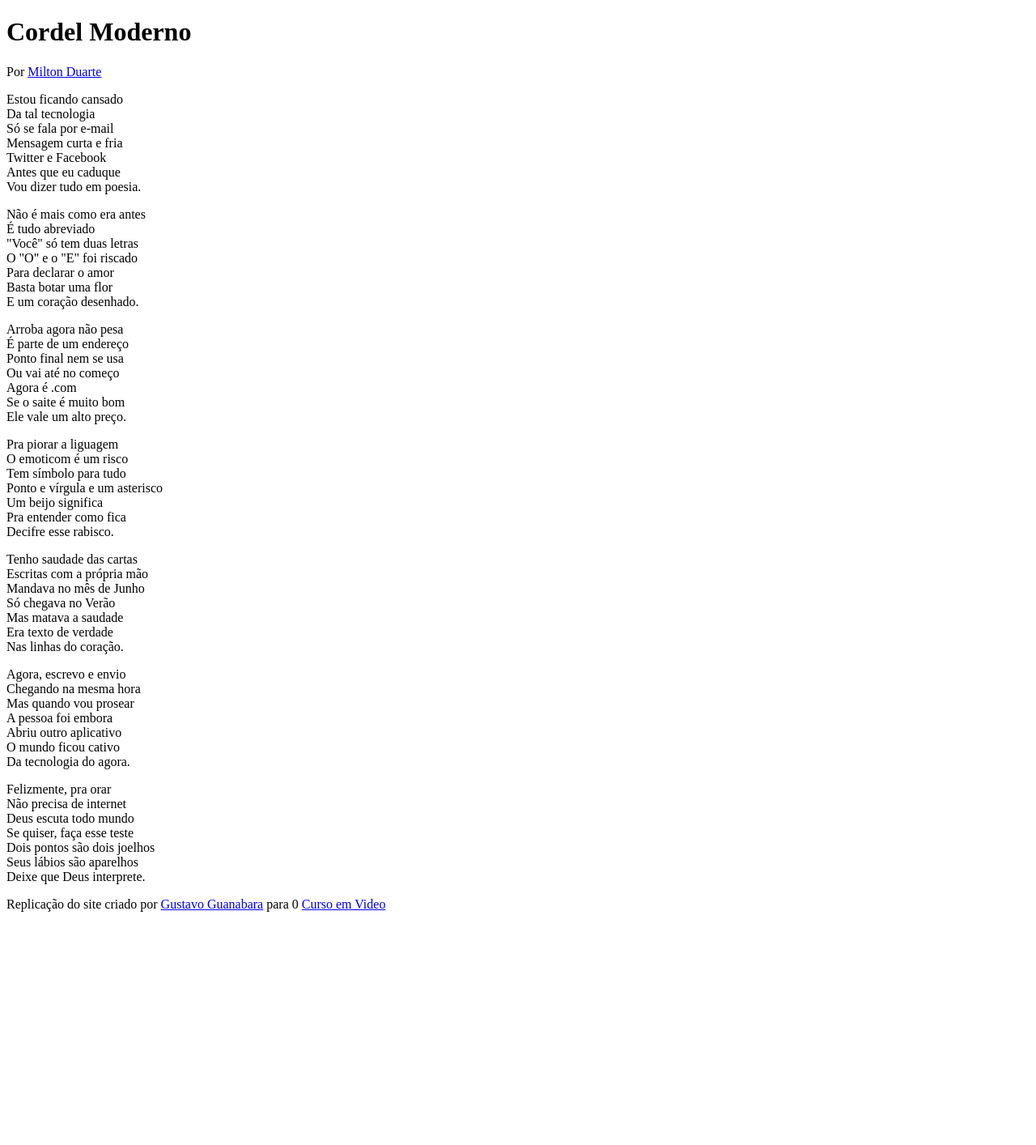
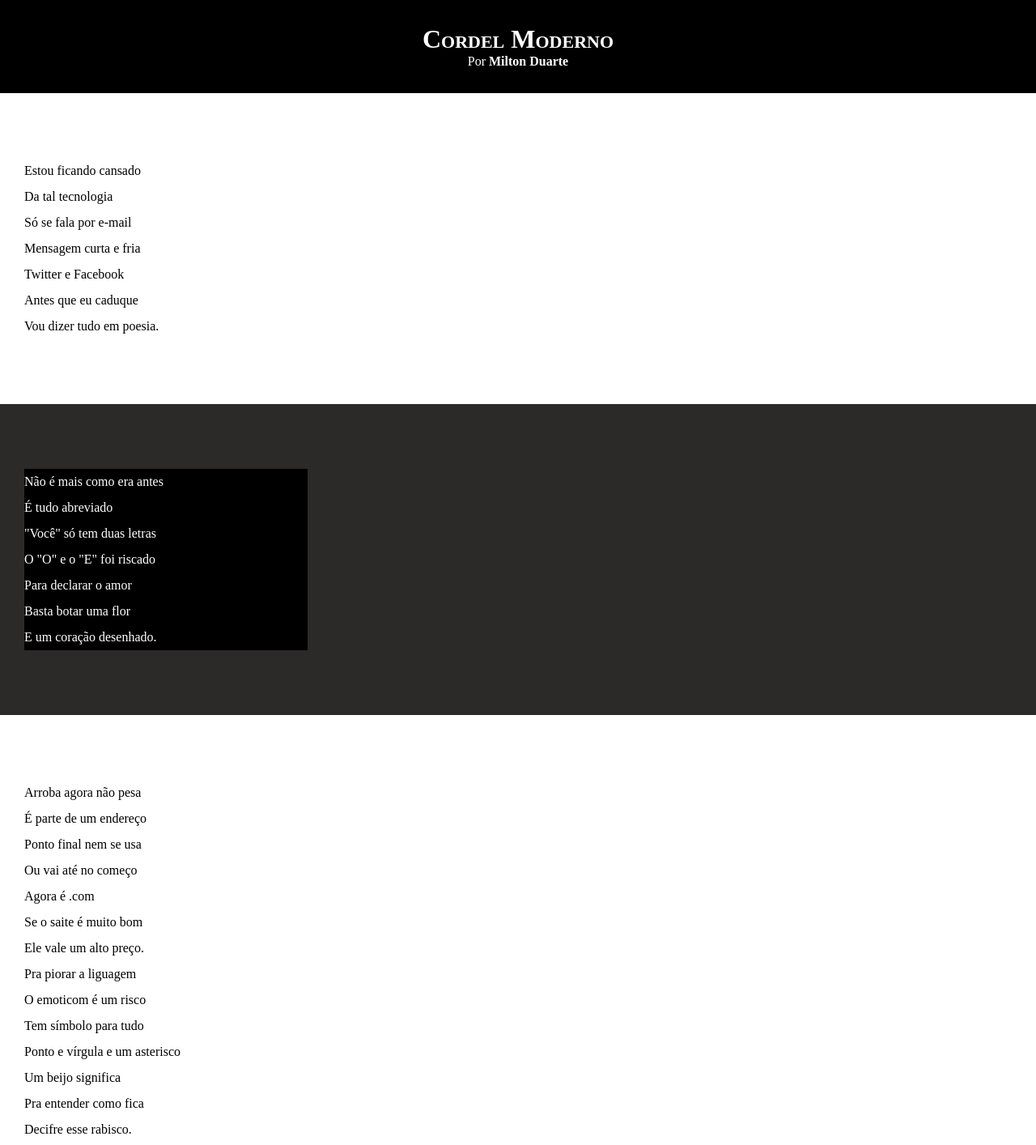
Before and after one commit to alexsandromoraes/HTML-CSS, a plain HTML site: page exercicios/Ex(Des)/d12/index.html in a window 1280 px wide. Shown: the top 1414 px of the page at 81% size. Before the commit the page ends 1142 px from the top, so only its background shows below. Drawn offline with Linux system fonts and the light colour scheme.

Commit message:
novos estilos em d12

```diff
--- a/exercicios/Ex(Des)/d12/estiloso.css
+++ b/exercicios/Ex(Des)/d12/estiloso.css
@@ -1 +1,82 @@
 @charset "UTF-8";
+
+*{
+    margin: 0px;
+    padding: 0px;
+}
+
+html, body{
+    min-height: 100vh;
+    background-color: darkgrey;
+}
+
+header{
+    background-color: black;
+    color: white;
+    text-align: center;
+
+}
+header > h1{
+    padding-top: 30px;
+    font-variant: small-caps;
+}
+
+header p{
+    padding-bottom: 30px;
+}
+
+header a{
+    text-decoration: none;
+    color:white;
+    font-weight: bold;
+}
+header a:hover{
+    text-decoration: underline;
+    font-weight: bolder;
+    background-color: rgb(55, 49, 49);
+    padding: 3px;
+}
+
+/*---------------------------------------*/
+
+section{
+    padding-top: 10vh;
+    padding-bottom: 10vh;
+    line-height: 2em;
+    padding-left: 30px;
+}
+
+section.normal{
+    background-color: white;
+    color: black;
+}
+section.imagem{
+    background-color: rgb(44, 41, 41);
+    color: white;
+}
+section.imagem p{
+    width: 350px;
+    background-color: black;
+}
+
+/*-------------------------------------------*/
+
+footer{
+    background-color: black;
+    padding: 10px;
+    text-align: center;
+    color: white;
+    text-decoration: none;
+}
+
+footer a{
+    text-decoration: none;
+    color:white;
+    font-weight: bold;
+}
+footer a:hover{
+    text-decoration: underline;
+    font-weight: bolder;
+    background-color: rgb(55, 49, 49);
+    padding: 3px;
+}
--- a/exercicios/Ex(Des)/d12/index.html
+++ b/exercicios/Ex(Des)/d12/index.html
@@ -13,7 +13,7 @@
 
     </header>
 
-    <section>
+    <section class="normal">
 
         <p>Estou ficando cansado <br>
            Da tal tecnologia <br>
@@ -24,7 +24,7 @@
            Vou dizer tudo em poesia. </p>
     </section>
 
-    <section>
+    <section class="imagem">
         <p>
             Não é mais como era antes <br>
             É tudo abreviado <br>
@@ -36,7 +36,7 @@
         </p>
     </section>
 
-    <section>
+    <section class="normal">
         <p>
             Arroba agora não pesa <br>
             É parte de um endereço <br>
@@ -58,7 +58,7 @@
         </p>
     </section>
 
-    <section>
+    <section class="imagem">
         <p>
             Tenho saudade das cartas <br>
             Escritas com a própria mão <br>
@@ -70,7 +70,7 @@
         </p>
     </section>
 
-    <section>
+    <section class="normal">
         <p>
             Agora, escrevo e envio <br>
             Chegando na mesma hora <br>
@@ -90,7 +90,7 @@
             Deixe que Deus interprete.</p>
     </section>
     <footer>
-        <p>Replicação do site criado por <a href="#" target="_blank">Gustavo Guanabara</a> para 0 <a href="#" target="_blank">Curso em Video</a></p>
+        <p>Replicação do site criado por <a href="#" target="_blank">Gustavo Guanabara</a> para o <a href="#" target="_blank">Curso em Video</a></p>
     </footer>
 
 </body>
```
